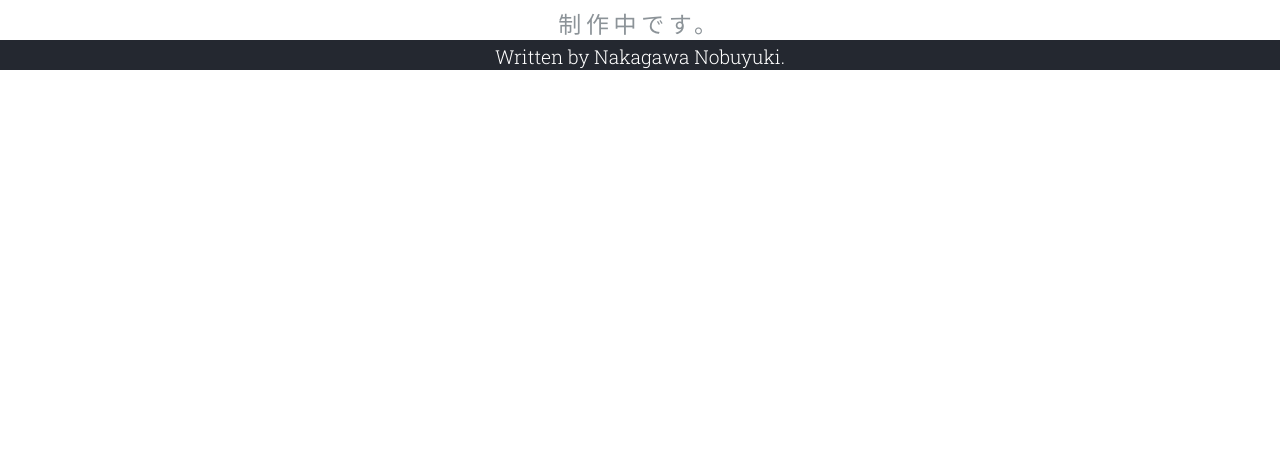
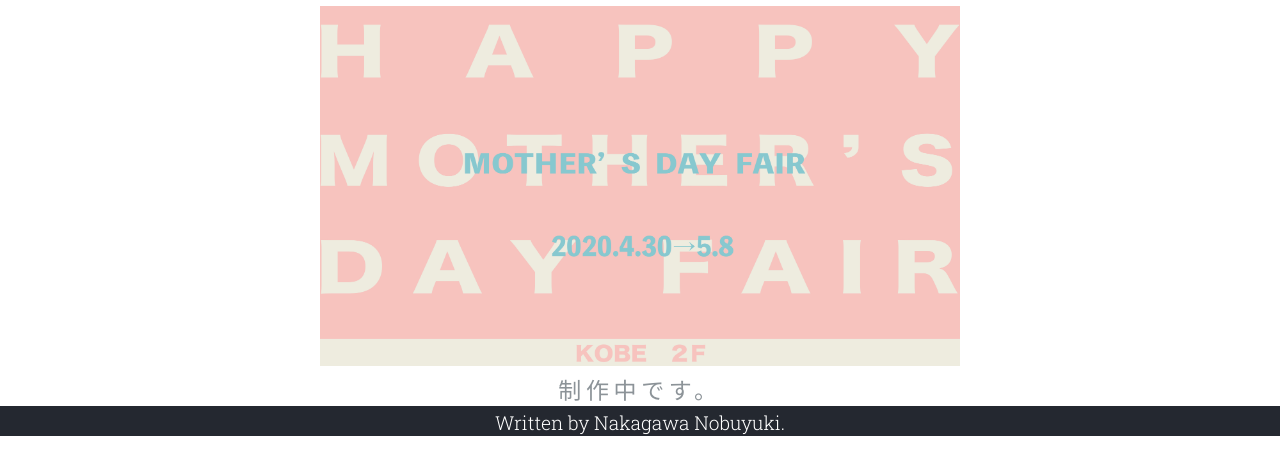
Before and after one commit to nobubububu/mobileFirst, a plain HTML site: page portfolio.html in a window 1280 px wide. Shown: the part 240-714 px from the top of the page. Drawn offline with Linux system fonts and the light colour scheme.

Commit message:
portfolio update

```diff
--- a/default.css
+++ b/default.css
@@ -177,6 +177,10 @@ nav.NavMenu.active {
   border-bottom: none;
 }
 
+.portfolios {
+  text-align: center;
+}
+
 .footer-text {
   text-align: center;
   background-color: #242830;
--- a/portfolio.html
+++ b/portfolio.html
@@ -29,6 +29,11 @@
     </div>
     <img class="header-picture" src="picture/iPhoneFTHG8887_TP_V.jpg" alt="" />
     <h1 class="page-title">PORTFOLIO</h1>
+    <div class="portfolios">
+      <a href="picture/portfolio1.jpg"
+        ><img width="50%" src="picture/portfolio1.jpg" alt=""
+      /></a>
+    </div>
     <div class="about-content-text">制作中です。</div>
     <footer>
       <p class="footer-text"><small>Written by Nakagawa Nobuyuki.</small></p>
```
Also changed, not shown: picture/portfolio1.jpg (added).
